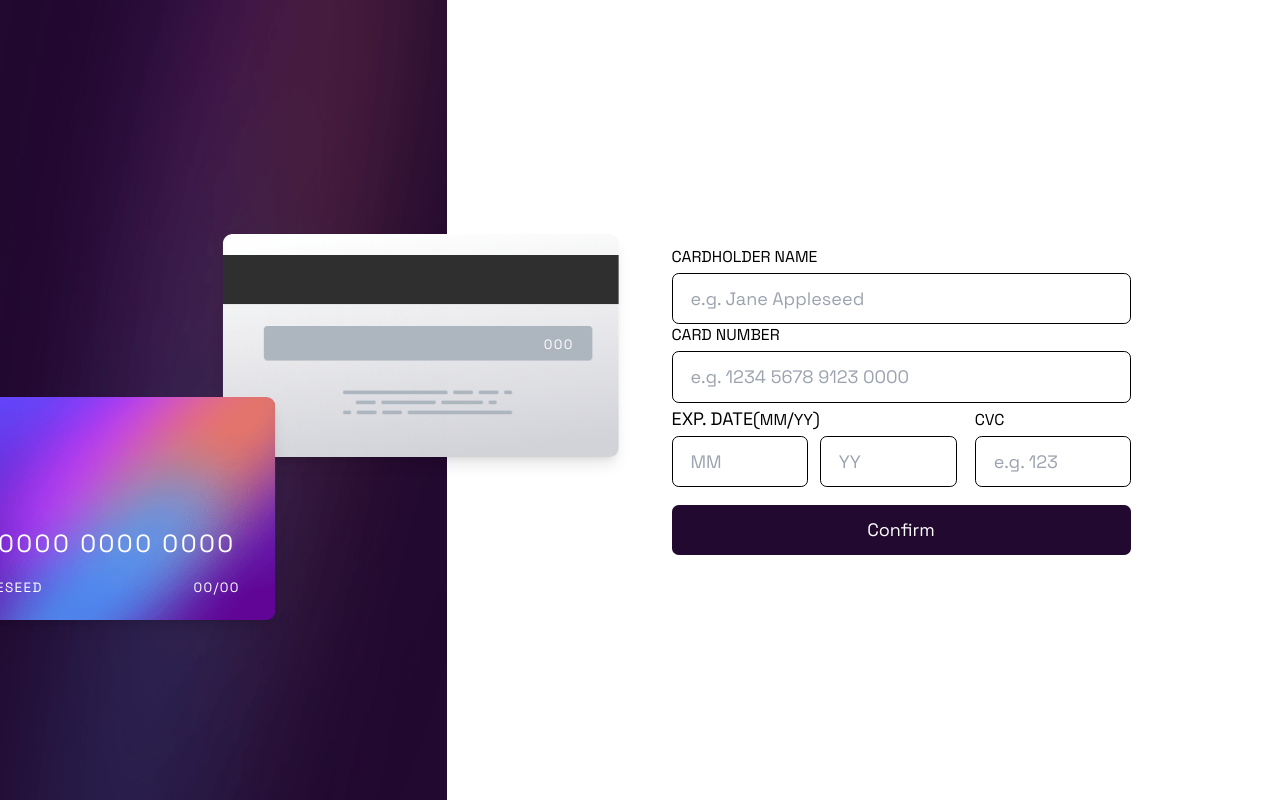
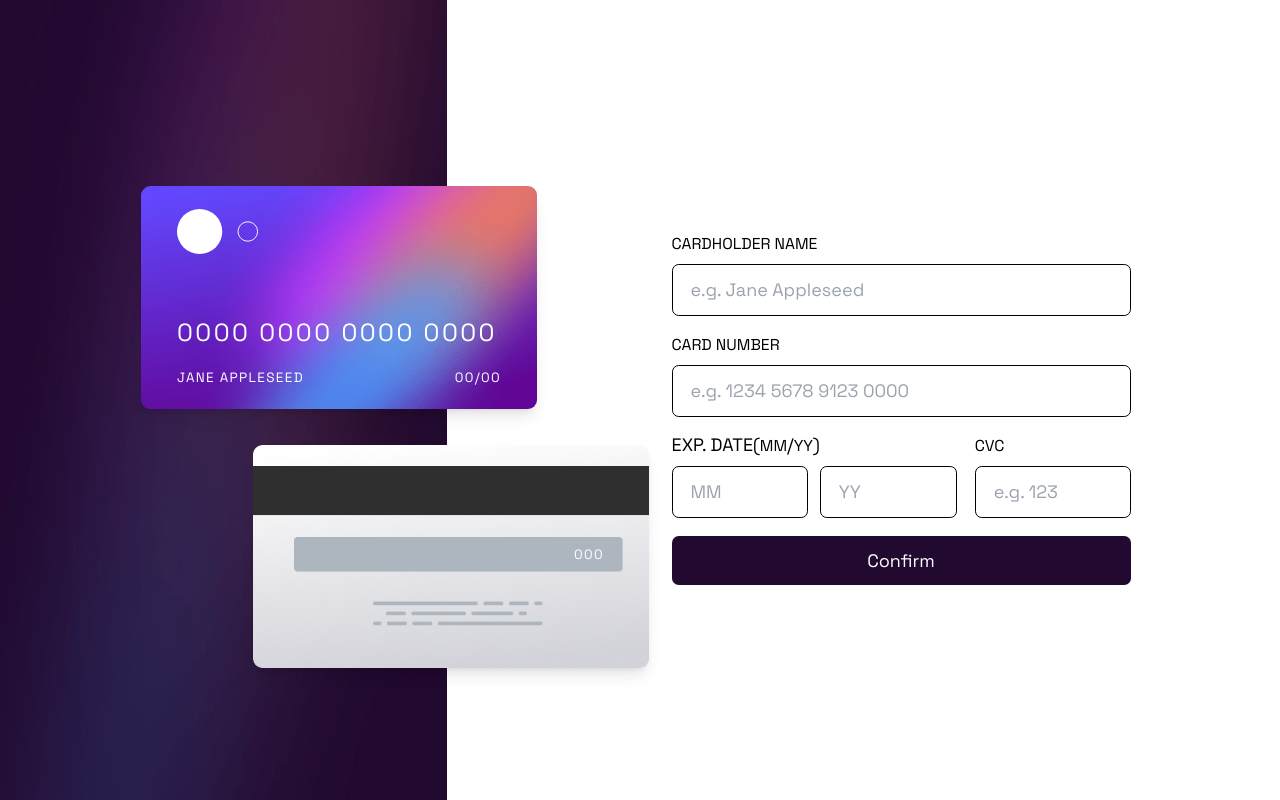
Before and after one commit to soewaiyanag/interactive-card-details-form, a React (Vite) app: page / in a window 1280 px wide. Built offline with nearby package versions, Linux system fonts and the light colour scheme.

Commit message:
implemented cards positions using grid on desktop view

```diff
--- a/src/components/CreditCardForm/Label.jsx
+++ b/src/components/CreditCardForm/Label.jsx
@@ -1,6 +1,9 @@
 const Label = ({ htmlFor, children }) => {
   return (
-    <label htmlFor={htmlFor} className="uppercase mb-1 inline-block text-sm">
+    <label
+      htmlFor={htmlFor}
+      className="uppercase mb-2 mt-4 inline-block text-sm"
+    >
       {children}
     </label>
   );
--- a/src/components/Sections/FirstSection.jsx
+++ b/src/components/Sections/FirstSection.jsx
@@ -9,7 +9,7 @@ const FirstSection = () => {
         className={clsx(
           "mt-6 grid grid-cols-7 grid-rows-[105px_auto]",
           "xs:grid-cols-5 xs:grid-rows-[127px_auto]",
-          "xl:relative xl:gap-8 xl:content-center xl:min-h-full"
+          "xl:relative xl:left-[calc(100%-calc(20vw+13rem))] xl:w-88 xl:grid-cols-[repeat(3,20px)] xl:grid-rows-[auto_auto] xl:gap-8 xl:content-center xl:min-h-full"
         )}
       >
         <div
@@ -18,7 +18,7 @@ const FirstSection = () => {
             "col-start-1 col-end-[-1] row-start-2",
             "xxs:col-start-1 xxs:col-end-7",
             "xs:row-start-2 xs:col-end-4",
-            "xl:relative xl:translate-x-1/4 xl:top-0 xl:left-[calc(100%-calc(20vw+18rem))]"
+            "xl:col-start-1 xl:row-start-1"
           )}
         >
           <CreditCardFront />
@@ -28,7 +28,7 @@ const FirstSection = () => {
             "col-start-1 col-end-[-1] row-start-1",
             "xxs:col-start-2 xxs:col-end-8",
             "xs:col-start-3 xs:row-start-1 xs:col-end-6",
-            "xl:relative xl:translate-x-1/3 xl:top-0 xl:left-[calc(100%-calc(20vw+15rem))]"
+            "xl:row-start-2"
           )}
         >
           <CreditCardBack />
--- a/src/components/Sections/SecondSection.jsx
+++ b/src/components/Sections/SecondSection.jsx
@@ -9,10 +9,14 @@ const SecondSection = () => {
   return (
     <div className="xl:max-w-md self-center">
       <form className="mt-12 sm:mt-24 md:mt-32 px-5 flex flex-col xl:mt-0">
-        <Label htmlFor="card_holder">cardholder name</Label>
-        <CardHolderInput placeholderName="Jane Appleseed" />
-        <Label htmlFor={"card_number"}>card number</Label>
-        <CardNumberInput />
+        <div>
+          <Label htmlFor="cardHolder">cardholder name</Label>
+          <CardHolderInput placeholderName="Jane Appleseed" />
+        </div>
+        <div>
+          <Label htmlFor={"cardNumber"}>card number</Label>
+          <CardNumberInput />
+        </div>
         <div className="flex gap-4">
           <div>
             <p>
```
